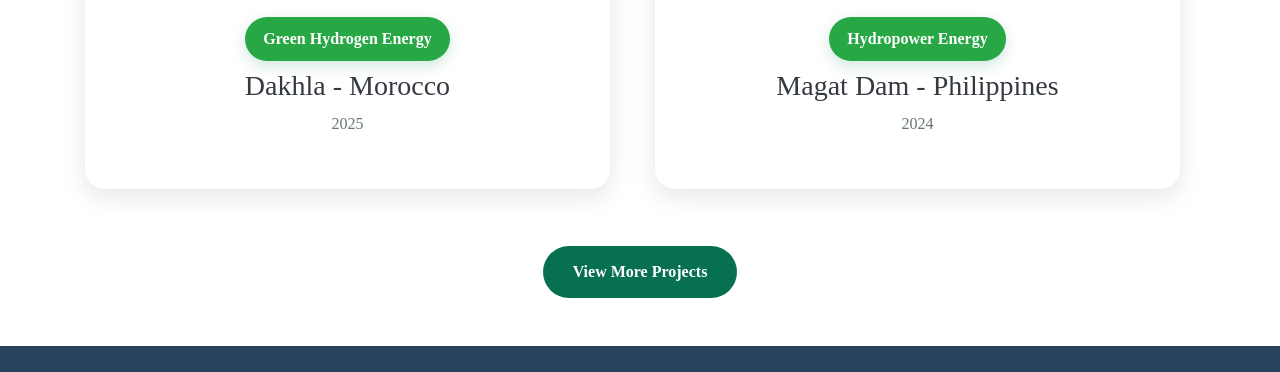
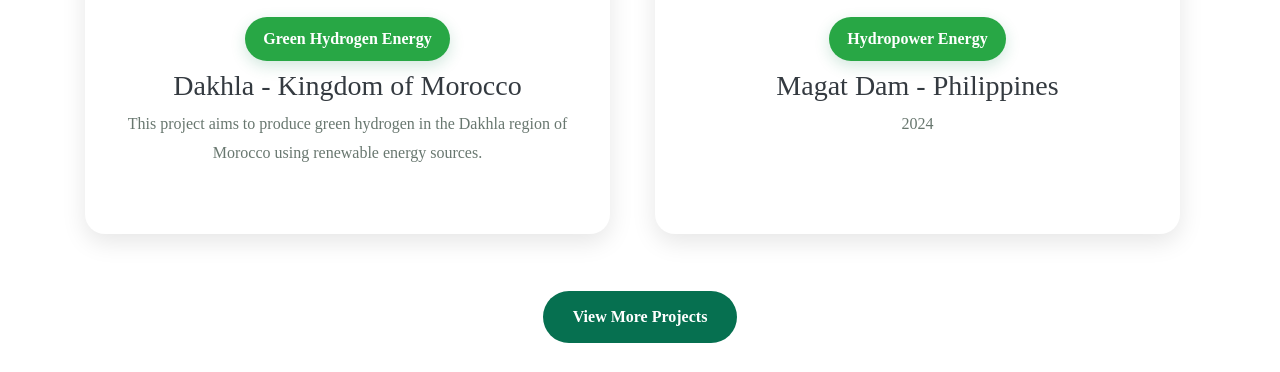
Before and after one commit to Aelkoulali/New-Energy, a plain HTML site: page projects.html in a window 1280 px wide. Shown: the part 1280-1652 px from the top of the page. Drawn offline with nearby package versions, Linux system fonts and the light colour scheme.

Commit message:
fix: update project description for Dakhla project in Morocco

```diff
--- a/projects.html
+++ b/projects.html
@@ -109,11 +109,11 @@
 
                 <h3 class="fw-semibold my-2">
                   <a class="text-dark text-decoration-none" href="#">
-                    Dakhla - Morocco
+                    Dakhla - Kingdom of Morocco
                   </a>
                 </h3>
+                <p> This project aims to produce green hydrogen in the Dakhla region of Morocco using renewable energy sources.</p>
 
-                <p class="mb-0">2025</p>
               </div>
             </div>
           </div>
```
